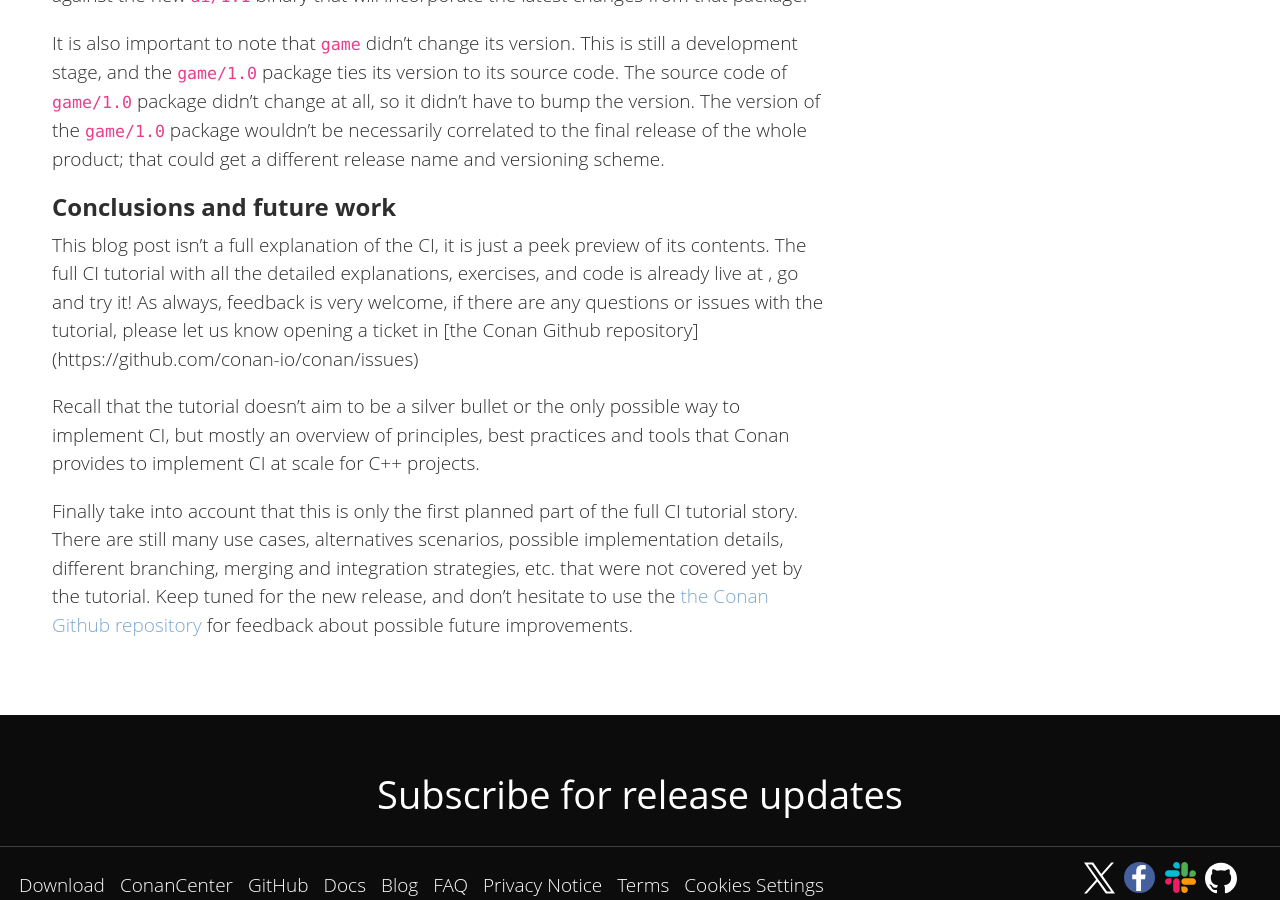
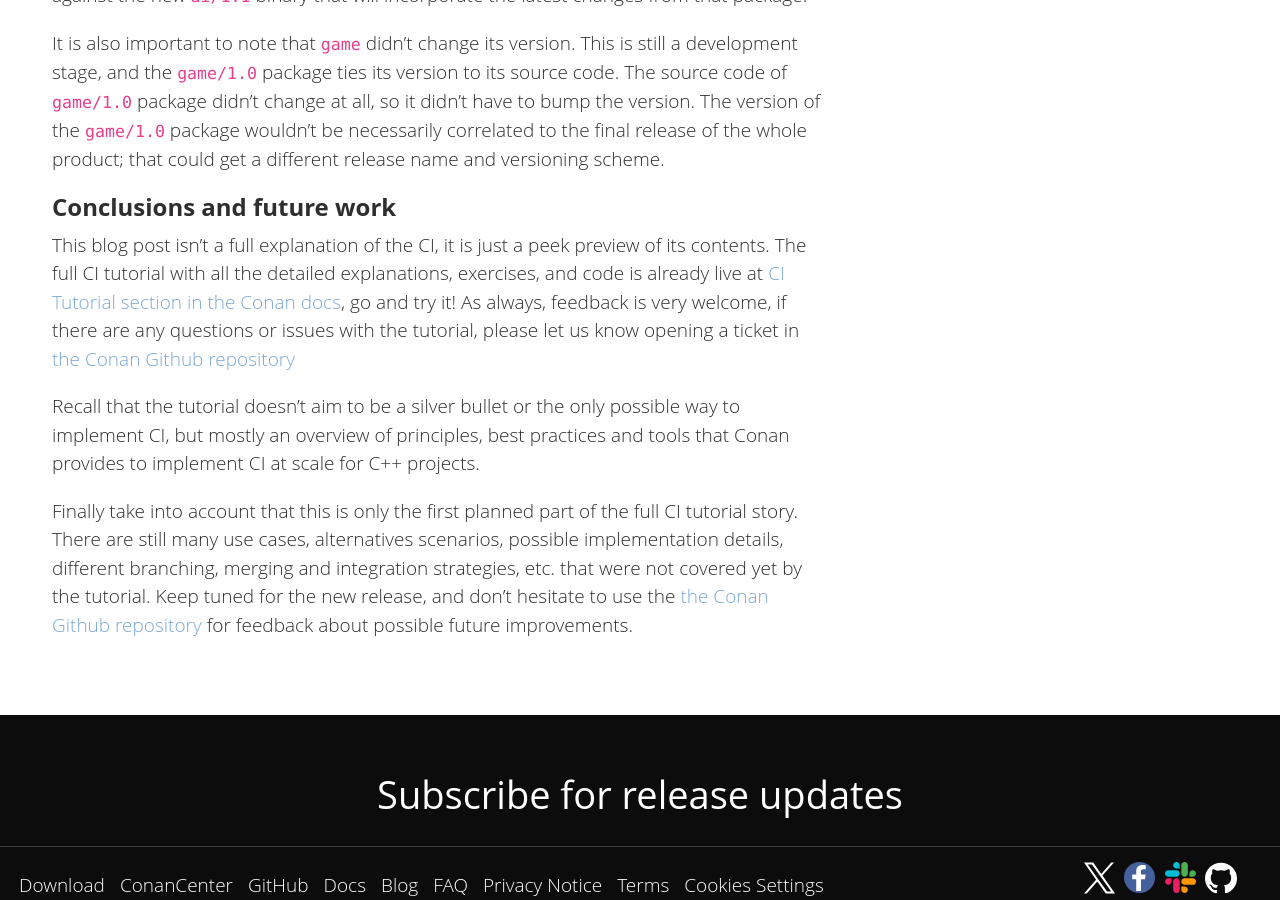
Before and after one commit to conan-io/conan-io.github.io, a Jekyll site: the page built from _posts/2024-12-05-New Continuous Integration Tutorial.markdown, in a window 1280 px wide and 900 px high, scrolled down 5659 px. Built offline with Jekyll 4.4.1, drawn with Linux system fonts in a browser that asks for light colours; comment, search, counter and statistics services are not loaded; some of the changed text lies outside the part shown.

Commit message:
Update _posts/2024-12-05-New Continuous Integration Tutorial.markdown

```diff
--- a/_posts/2024-12-05-New Continuous Integration Tutorial.markdown
+++ b/_posts/2024-12-05-New Continuous Integration Tutorial.markdown
@@ -105,7 +105,7 @@ It is also important to note that ``game`` didn't change its version. This is st
 
 ## Conclusions and future work
 
-This blog post isn’t a full explanation of the CI, it is just a peek preview of its contents. The full CI tutorial with all the detailed explanations, exercises, and code is already live at <URL>, go and try it! As always, feedback is very welcome, if there are any questions or issues with the tutorial, please let us know opening a ticket in [the Conan Github repository](https://github.com/conan-io/conan/issues)
+This blog post isn’t a full explanation of the CI, it is just a peek preview of its contents. The full CI tutorial with all the detailed explanations, exercises, and code is already live at [CI Tutorial section in the Conan docs](https://docs.conan.io/2/ci_tutorial/tutorial.html), go and try it! As always, feedback is very welcome, if there are any questions or issues with the tutorial, please let us know opening a ticket in [the Conan Github repository](https://github.com/conan-io/conan/issues)
 
 Recall that the tutorial doesn’t aim to be a silver bullet or the only possible way to implement CI, but mostly an overview of principles, best practices and tools that Conan provides to implement CI at scale for C++ projects.
 
```
